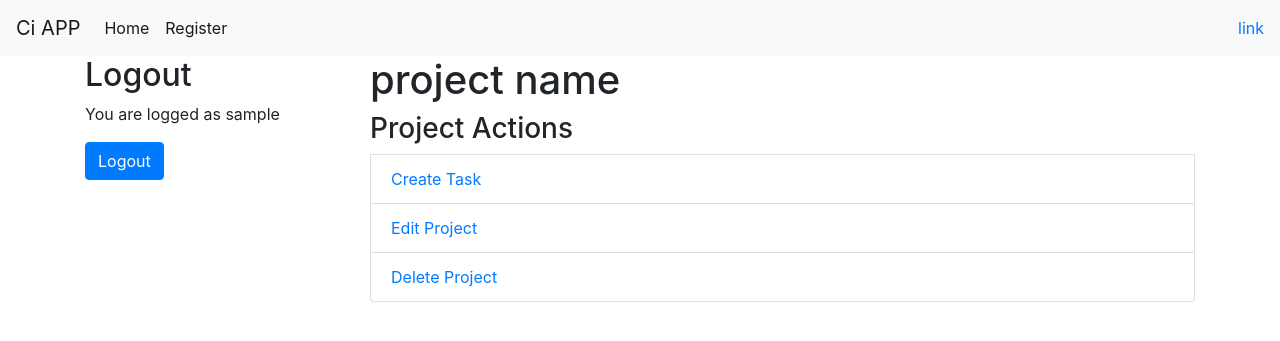
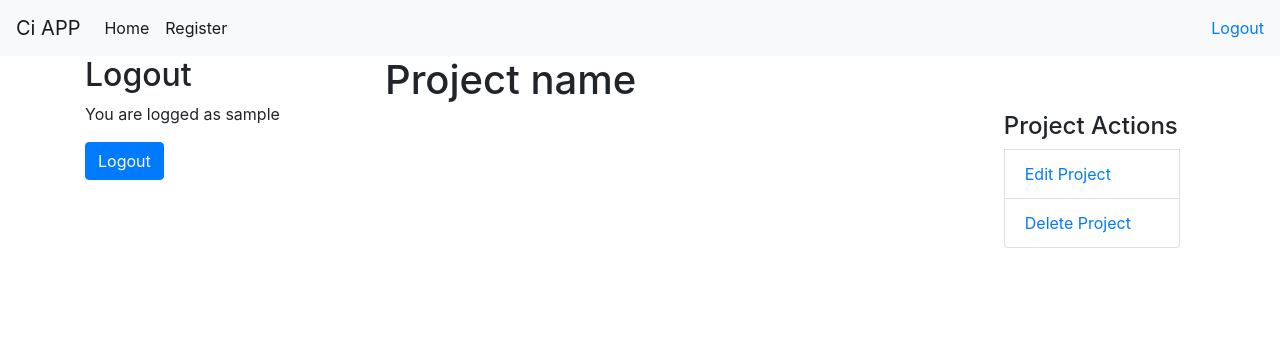
Before and after one commit to sreeshma-sooraj/ci, a CodeIgniter app: page /ci/index.php/projects/display in a window 1280 px wide. Shown: the top 341 px of the page. Run offline with CodeIgniter, Linux system fonts and the light colour scheme; the visitor is signed in with stand-in values (Sample User, id 1); data that the repository does not hold is empty.

Commit message:
lesson63:. Displaying projects - bootstrapping part 4

```diff
--- a/application/views/layouts/main.php
+++ b/application/views/layouts/main.php
@@ -27,8 +27,15 @@
       <a class="nav-link" href="<?php echo base_url(); ?>users/register">Register<span class="sr-only">(current)</span></a>
       </li>
       </ul>
+      <?php if($this->session->userdata('logged_in')): ?>
       <ul class="nav navbar-nav navbar-right">
-      <li><a href="#"><span class="glyphicon glyphicon-user"></span>link</a></li>
+
+
+
+
+      <li><a href="<?php echo base_url(); ?>users/logout"><span class="glyphicon glyphicon-user"></span>Logout</a></li>
+        <?php endif; ?>
+
 
     </ul>
 
--- a/application/views/projects/display.php
+++ b/application/views/projects/display.php
@@ -1,7 +1,21 @@
-<h1>project name</h1>
+<div class="container">
+<div class="row">
+<div class="col-sm-9">
+
+<h1>Project name</h1>
+</div>
+</div>
+
+
+
+<div class="row justify-content-end">
+<div class="col-sm-3 ">
 <ul class="list-group">
-    <h3>Project Actions</h3>
-   <li class="list-group-item"><a href="<?php echo base_url();  ?>/task/create/<?php echo $project->id ?>">Create Task</a></li>
+    <h4>Project Actions</h4>
+
    <li class="list-group-item"><a href="">Edit Project</a></li>
    <li class="list-group-item"><a href="">Delete Project</a></li>
-</u>
+</ul>
+</div>
+</div>
+</div>
```
